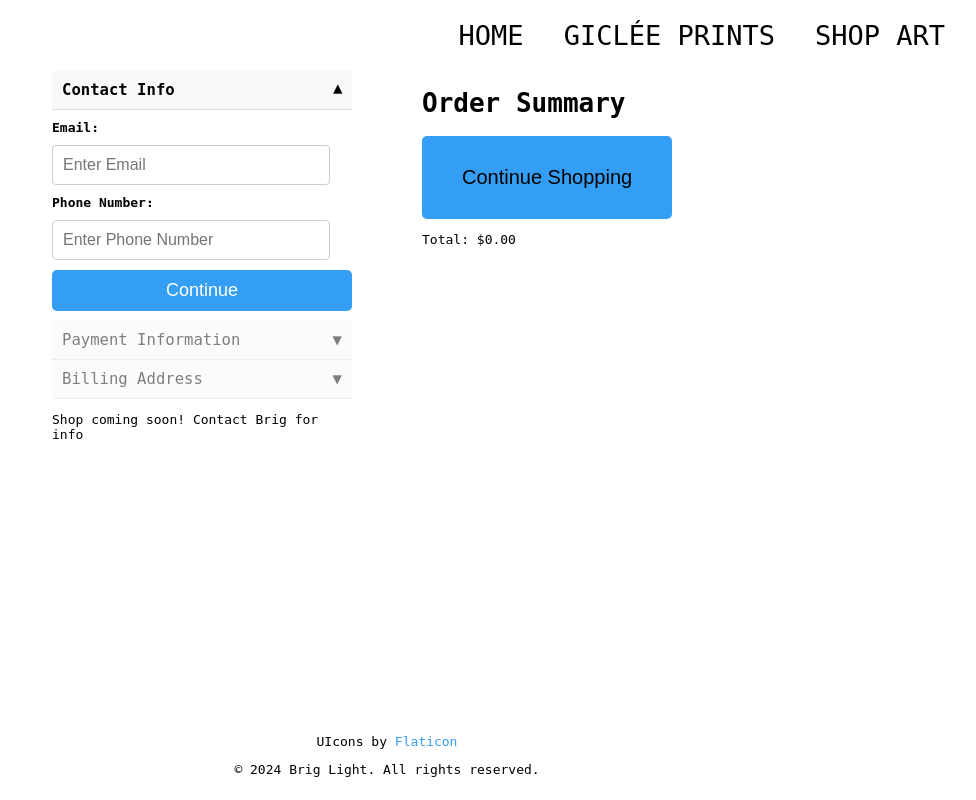
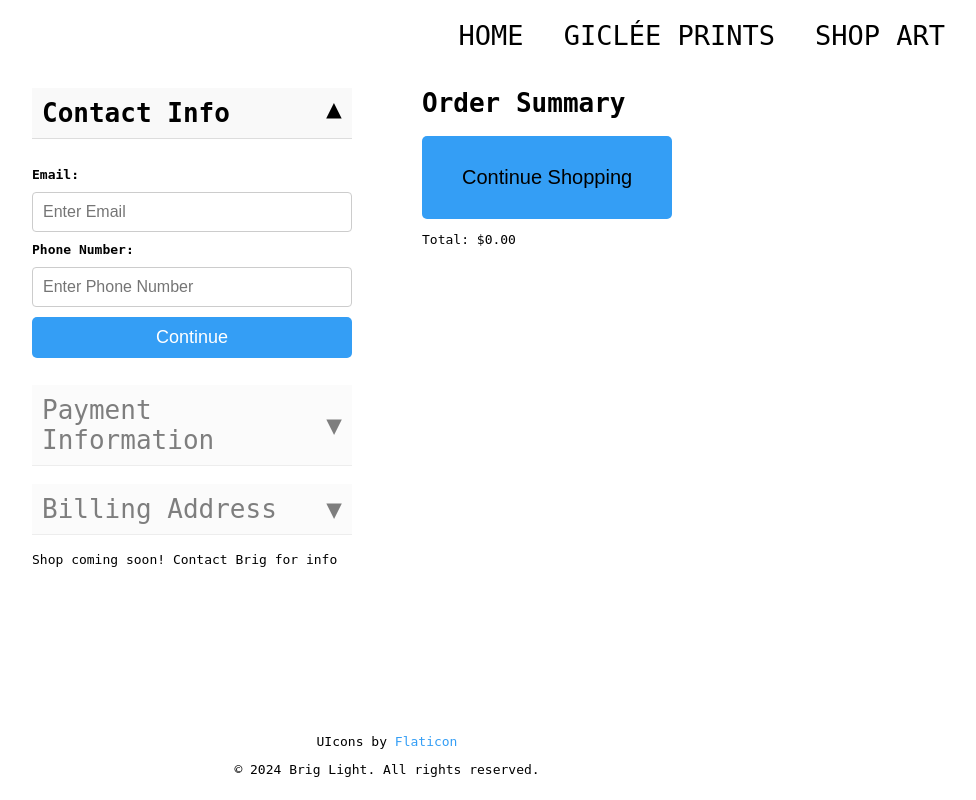
Before and after one commit to Art-Ecommerce-LLC/brigart, a FastAPI app: template src/templates/checkout.html in a window 1280 px wide. Shown: the whole page, without its empty margins (253-1229 px from the left). Run offline with FastAPI, Linux system fonts and the light colour scheme; the template is opened without the code that fills it, so the values that code supplies are empty; parts of the project's set-up code (start-up, migrations or seed data) failed here and were passed over.

Commit message:
v6 checkout

```diff
--- a/src/static/styles_checkout.css
+++ b/src/static/styles_checkout.css
@@ -1,10 +1,12 @@
+:root{
+    --section-width: 320px;
+}
 .collapsible-header {
     cursor: pointer;
     display: flex;
     justify-content: space-between;
     align-items: center;
-    font-size: 1.2em;
-    margin: 0;
+    /* font-size: 1.2em; */
     padding: 10px;
     border-bottom: 1px solid #ddd;
     background-color: #f9f9f9;
@@ -40,7 +42,7 @@
     transform: rotate(180deg);
 }
 .left-section input{
-    width: calc(100% - 22px);
+    width: calc(100%);
     padding: 10px;
     margin: 10px 0;
     border: 1px solid #ccc;
@@ -309,7 +311,7 @@ a:visited {
     z-index: 1 ;
     align-items: center;
     margin-right:70px;
-    width: 300px;
+    width: var(--section-width);
 }
 .price {
     display: inline-block;
@@ -322,7 +324,7 @@ a:visited {
 .right-section {
     display: flex;
     flex-direction: column;
-    width: 300px
+    width: var(--section-width);
 }
 .quantity-input {
     width: 100%;
--- a/src/static/toggle_menu_checkout.js
+++ b/src/static/toggle_menu_checkout.js
@@ -16,29 +16,29 @@ document.addEventListener('DOMContentLoaded', function() {
 });
 
 function toggleNextSection(currentSectionId, nextSectionId) {
-    console.log(currentSectionId, nextSectionId)
+
+
     if (validateSection(currentSectionId)) {
-        console.log('valid')
+
         const currentSection = document.getElementById(currentSectionId);
         const currentSectionHeader = currentSection.querySelector('.collapsible-header');
         currentSection.classList.remove('open');
         updateArrow(currentSectionHeader);
 
         const nextSection = document.getElementById(nextSectionId);
-        const nextSectionContent = nextSection.querySelector('.collapsible-content');
         const nextSectionHeader = nextSection.querySelector('.collapsible-header');
 
+        nextSection.classList.add('open');
         nextSectionHeader.classList.remove('disabled');
         nextSectionHeader.style.fontWeight = 'bold';
-        nextSection.classList.add('open');
-        nextSectionContent.style.display = 'block';
         updateArrow(nextSectionHeader);
-
         // Scroll to the next section smoothly
         nextSection.scrollIntoView({ behavior: 'smooth', block: 'start' });
     } else {
         alert('Please fill out all fields in this section.');
     }
+
+
 }
 
 function validateSection(sectionId) {
--- a/src/templates/checkout.html
+++ b/src/templates/checkout.html
@@ -53,7 +53,7 @@
 
         <div class="collapsible-section" id="paymentInfoSection">
             <h1 class="collapsible-header disabled">Payment Information <span class="arrow">&#9660;</span></h1>
-            <div class="collapsible-content" style="display: none;">
+            <div class="collapsible-content" >
                 <label for="card-name">Card Name:</label>
                 <input type="text" id="card-name" name="card-name" placeholder="Enter Card Name"><br>
                 <label for="card-number">Card Number:</label>
@@ -68,7 +68,7 @@
 
         <div class="collapsible-section" id="billingAddressSection">
             <h1 class="collapsible-header disabled">Billing Address <span class="arrow">&#9660;</span></h1>
-            <div class="collapsible-content" style="display: none;">
+            <div class="collapsible-content" >
                 <label for="fullname">Full Name:</label>
                 <input type="text" id="fullname" name="fullname" placeholder="Enter Full Name"><br>
                 <label for="address1">Street Address 1:</label>
@@ -81,7 +81,7 @@
                 <input type="text" id="state" name="state" placeholder="Enter State"><br>
                 <label for="zip">ZIP Code:</label>
                 <input type="text" id="zip" name="zip" placeholder="Enter ZIP Code"><br>
-                <button class="continue-btn" onclick="handlePurchase(this)">Complete Purchase</button>
+                <button class="continue-btn" onclick="handlePurchase(this)" disabled>Complete Purchase</button>
             </div>
         </div>
         <p>Shop coming soon! Contact Brig for info</p>
```
